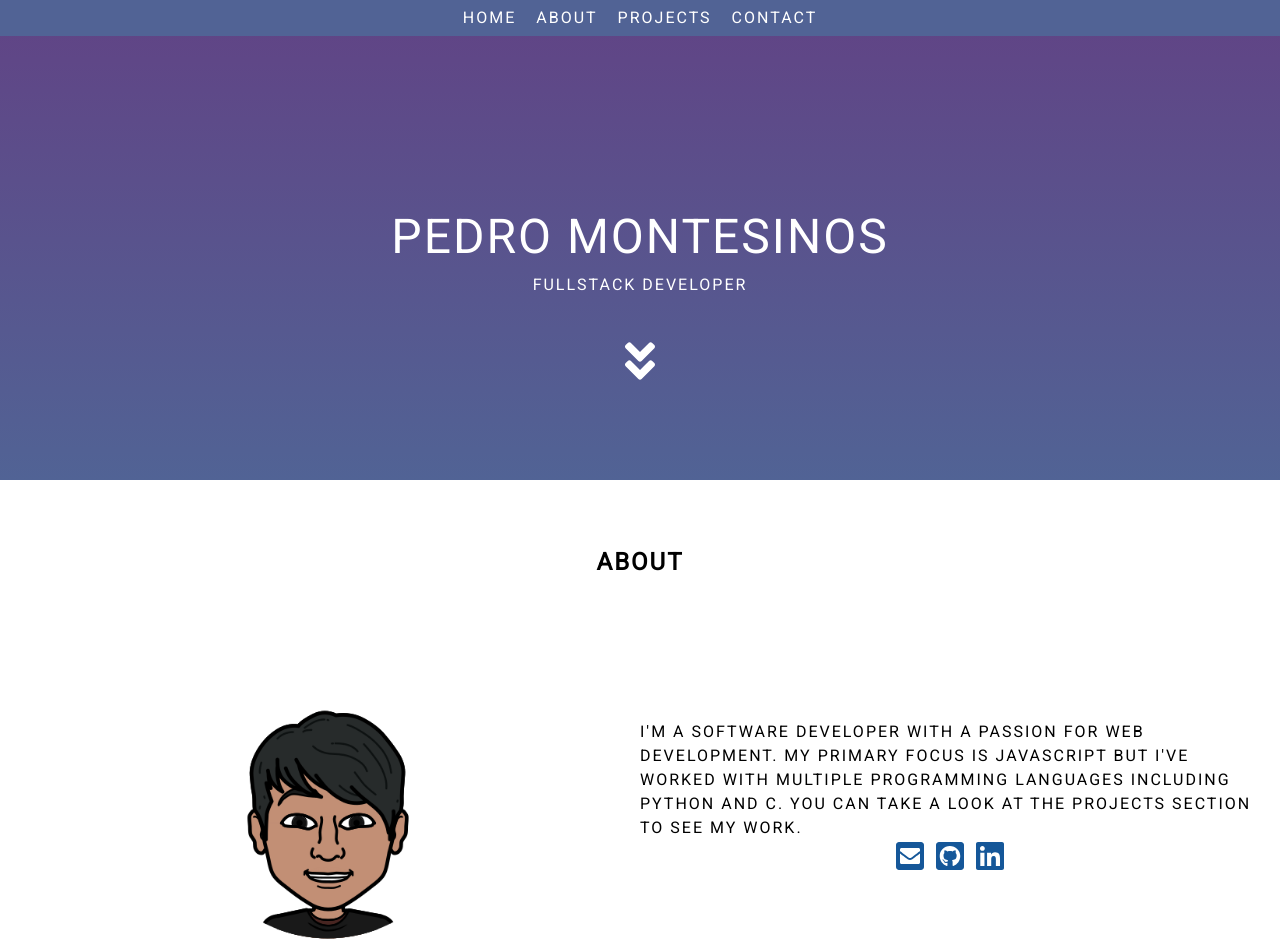
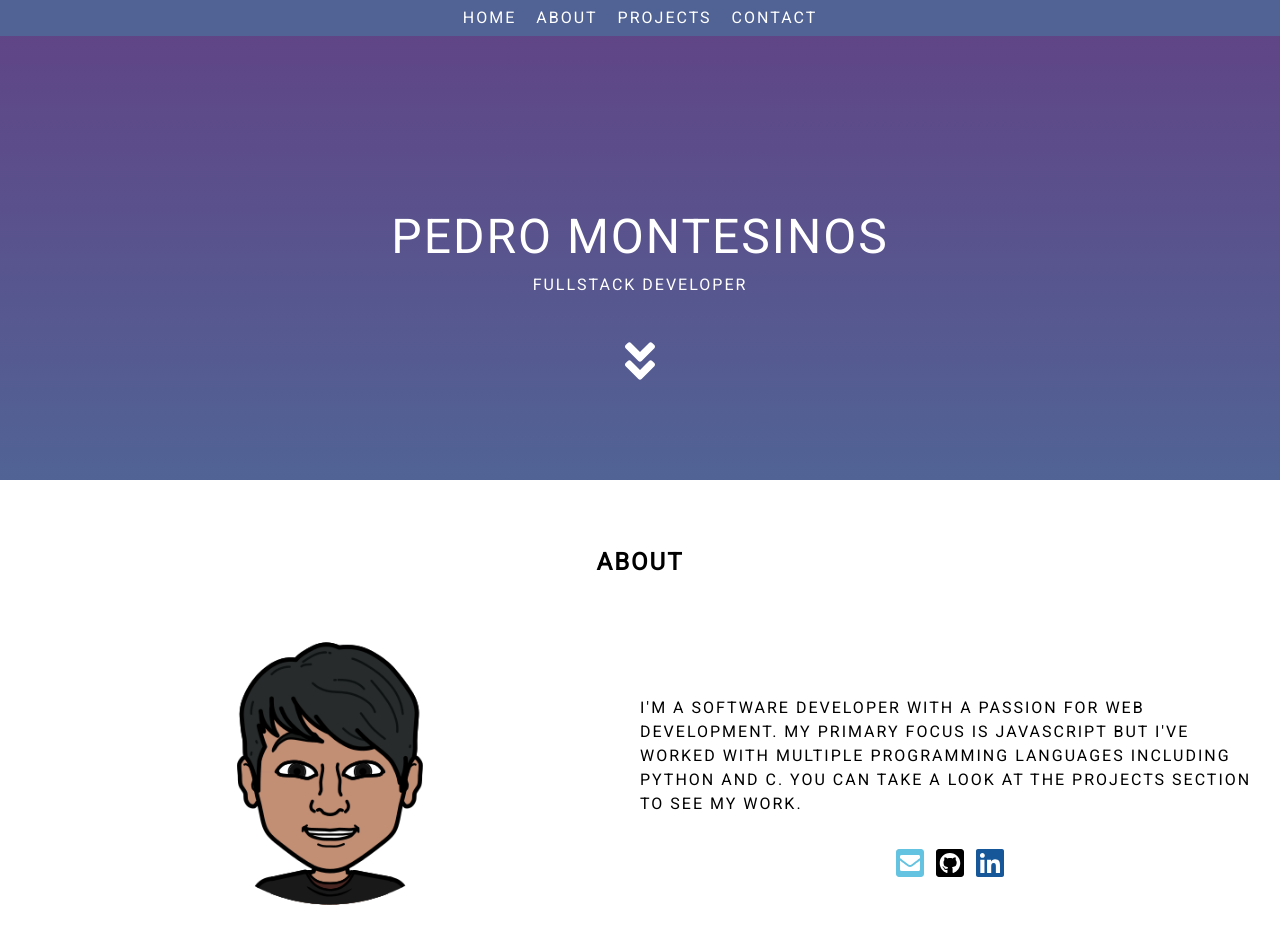
Before and after one commit to pedrolmr/my-portfolio, a React (Create React App) app: page / in a window 1280 px wide. Shown: the top 952 px of the page. Built offline with nearby package versions, Linux system fonts and the light colour scheme.

Commit message:
added spacing between buttons, title and description on the about section and changed button colors

```diff
--- a/src/components/AboutSection.js
+++ b/src/components/AboutSection.js
@@ -53,18 +53,17 @@ const AboutWrapper = styled.div`
         width:100%;
         font-size:0.8rem;
         text-align:center;`}
-    /* @media(max-width:500px){
-        flex-direction:column;
-        align-items:center;
-        width:100%;
-    } */
+
 `
 const Image = styled.div`
     display:flex;
     justify-content:center;
     align-items:center;
-    width:50%;
+    width:100%;
     box-sizing:border-box;
+    img{
+        width:30%;
+    }
     ${screen.phoneS`width:100%`}
     ${screen.phoneM`width:100%`}
     ${screen.phoneL`width:100%`}
@@ -75,9 +74,12 @@ const Image = styled.div`
 `
 const View = styled.div`
     display:flex;
-    width:50%;
+    width:100%;
     flex-direction: column;
     justify-content:center;
+    p{
+        margin:5% 0 5% 0;
+    }
     ${screen.phoneS`width:100%`}
     ${screen.phoneM`width:100%`}
     ${screen.phoneL`width:100%`}
@@ -86,7 +88,13 @@ const View = styled.div`
 const Icons = styled.div`
     display:flex;
     justify-content:center;
-    a{
+    a:nth-child(1){
+        color:#64c3e0;
+    }
+    a:nth-child(2){
+        color:#000;
+    }
+    a:nth-child(3){
         color:#155799;
     }
 
```
Also changed, not shown: src/images/bitmoji.png.
